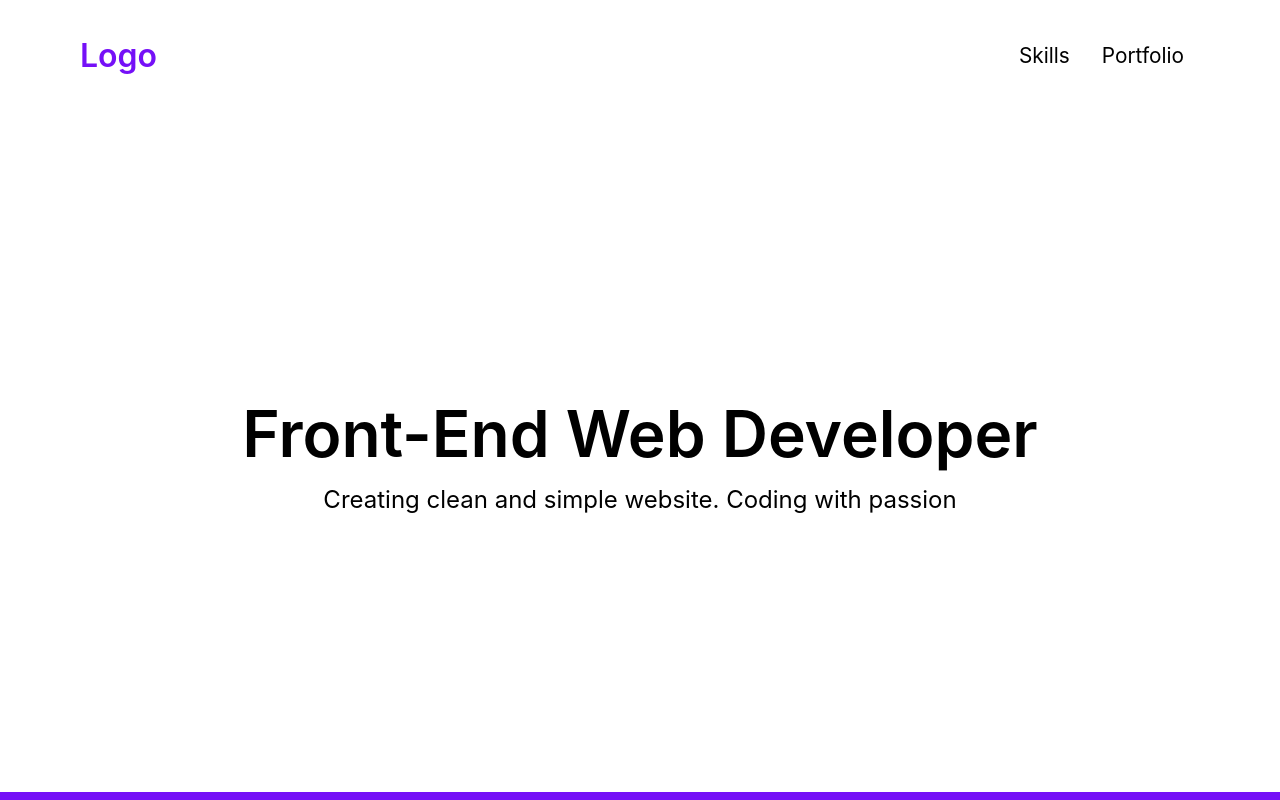
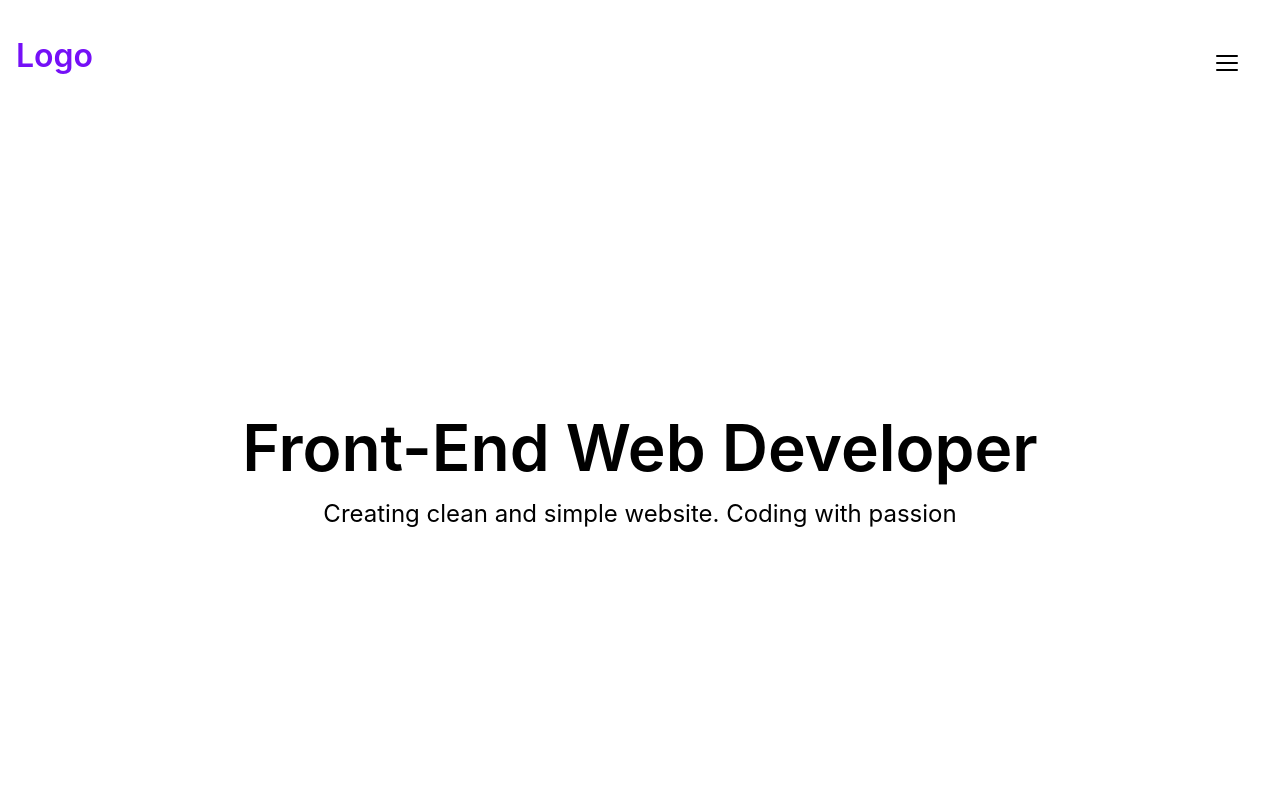
Before and after one commit to jeffagregado/portfoliov2, a Next.js app: page / in a window 1280 px wide. Shown: the top 800 px of the page. Built offline with nearby package versions, Linux system fonts and the light colour scheme.

Commit message:
added nav botton

```diff
--- a/components/Nav.tsx
+++ b/components/Nav.tsx
@@ -2,6 +2,8 @@ import { Container } from './Container'
 import Link from 'next/link'
 import { Link as LinkScroll } from 'react-scroll'
 import navStyle from '../styles/Nav.module.scss'
+import NavBurger from './NavBurger'
+import { useState } from 'react'
 
 interface navItem {
   id: string
@@ -23,15 +25,23 @@ export const Nav = () => {
     },
   ]
 
+  const [isNavCollapsed, setNavCollapsed] = useState(false)
+  const handleNavCollapsed = () => setNavCollapsed(!isNavCollapsed)
+
   return (
-    <Container id="home">
+    <Container id="home" className={navStyle.navContainer}>
       <nav className={navStyle.navMain}>
-        <div className={navStyle.logo}>
+        <div>
           <Link href="/">
-            <a>Logo</a>
+            <a className={navStyle.logo}>Logo</a>
           </Link>
+          <NavBurger onClick={handleNavCollapsed} />
         </div>
-        <ul>
+        <ul
+          className={`${navStyle['nav-list']} ${
+            isNavCollapsed ? navStyle['collapse-active'] : navStyle.collapse
+          }`}
+        >
           {navItems.map((navItem) => (
             <li key={navItem.id}>
               <Link href={navItem.link}>
--- /dev/null
+++ b/components/NavBurger.tsx
@@ -0,0 +1,17 @@
+import navStyles from '../styles/Nav.module.scss'
+
+interface Props {
+  onClick?: React.MouseEventHandler<HTMLButtonElement>
+}
+
+const NavBurger = ({ onClick }: Props) => {
+  return (
+    <button type="button" className={navStyles['nav-toggle']} onClick={onClick}>
+      <span className={navStyles['nav-icon']}></span>
+      <span className={navStyles['nav-icon']}></span>
+      <span className={navStyles['nav-icon']}></span>
+    </button>
+  )
+}
+
+export default NavBurger
--- a/styles/Nav.module.scss
+++ b/styles/Nav.module.scss
@@ -1,39 +1,109 @@
 @import './Utilities/mixins';
+
+.navContainer {
+  padding: 0 1rem !important;
+
+  @screen md {
+    padding: 0 5rem;
+  }
+}
 
 .navMain {
   margin: 2rem 0;
   padding: 0;
   display: flex;
-  justify-content: space-between;
-  align-items: center;
+  flex-direction: column;
   overflow: hidden;
+
+  @screen md {
+    flex-direction: row;
+    justify-content: space-between;
+  }
+
+  div {
+    display: flex;
+    justify-content: space-between;
+  }
 
   .logo {
     color: $primary;
     @include font(2rem, 600);
   }
 
-  ul {
+  .nav-list {
     display: flex;
+    flex-direction: column;
+    justify-content: center;
+    align-items: center;
+    overflow: hidden;
+    transition: max-height 0.3s ease;
 
     li {
-      margin: 0 1rem;
+      display: flex;
+      align-items: center;
+      justify-content: center;
+      margin: 1rem 0;
       cursor: pointer;
       @include font(1.3rem);
       transition: 0.5s ease;
       color: black;
+      width: 100%;
 
       &:hover {
         color: $primary;
       }
 
-      @screen md {
-        margin: 0 1.5rem;
-      }
-
       .nav--active {
         color: $primary;
       }
+
+      &:last-child {
+        box-shadow: 0 5px 5px 0 rgb(233 240 243 / 50%), 0 1px 0 0 #e6ecf8;
+      }
+    }
+
+    &.collapse {
+      max-height: 0;
+
+      @screen md {
+        max-height: 280px;
+      }
+    }
+
+    &.collapse-active {
+      max-height: 280px;
+    }
+
+    @screen md {
+      display: flex;
+      flex-direction: row;
+
+      li {
+        margin-left: 1.5rem;
+        &:last-child {
+          box-shadow: none;
+        }
+      }
+    }
+  }
+
+  /* nav button */
+  .nav-toggle {
+    padding: 9px 10px;
+    margin: 8px 15px;
+    border: 1px solid transparent;
+
+    .nav-icon {
+      background-color: black;
+      display: block;
+      width: 22px;
+      height: 2px;
+      border-radius: 1px;
+      margin: 5px 0;
+    }
+
+    @screen sm {
+      display: none;
     }
   }
 }
```
